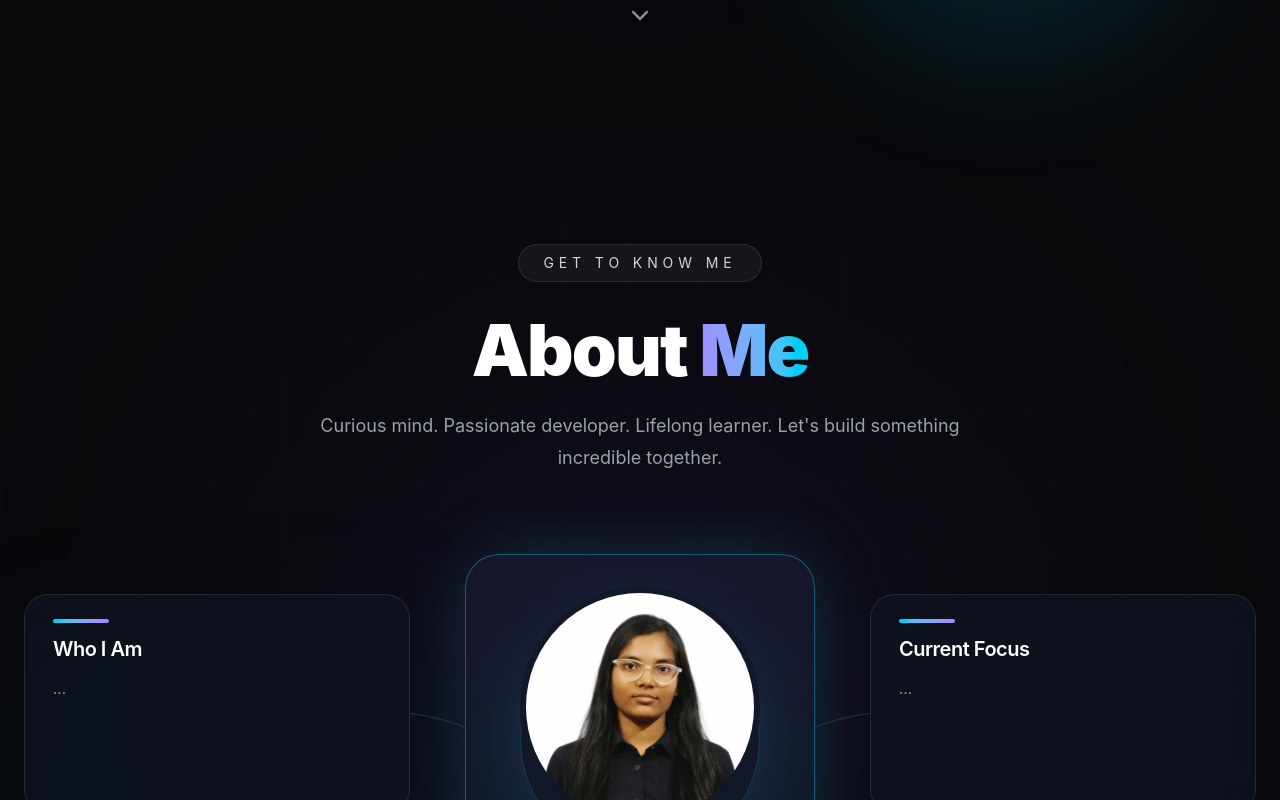
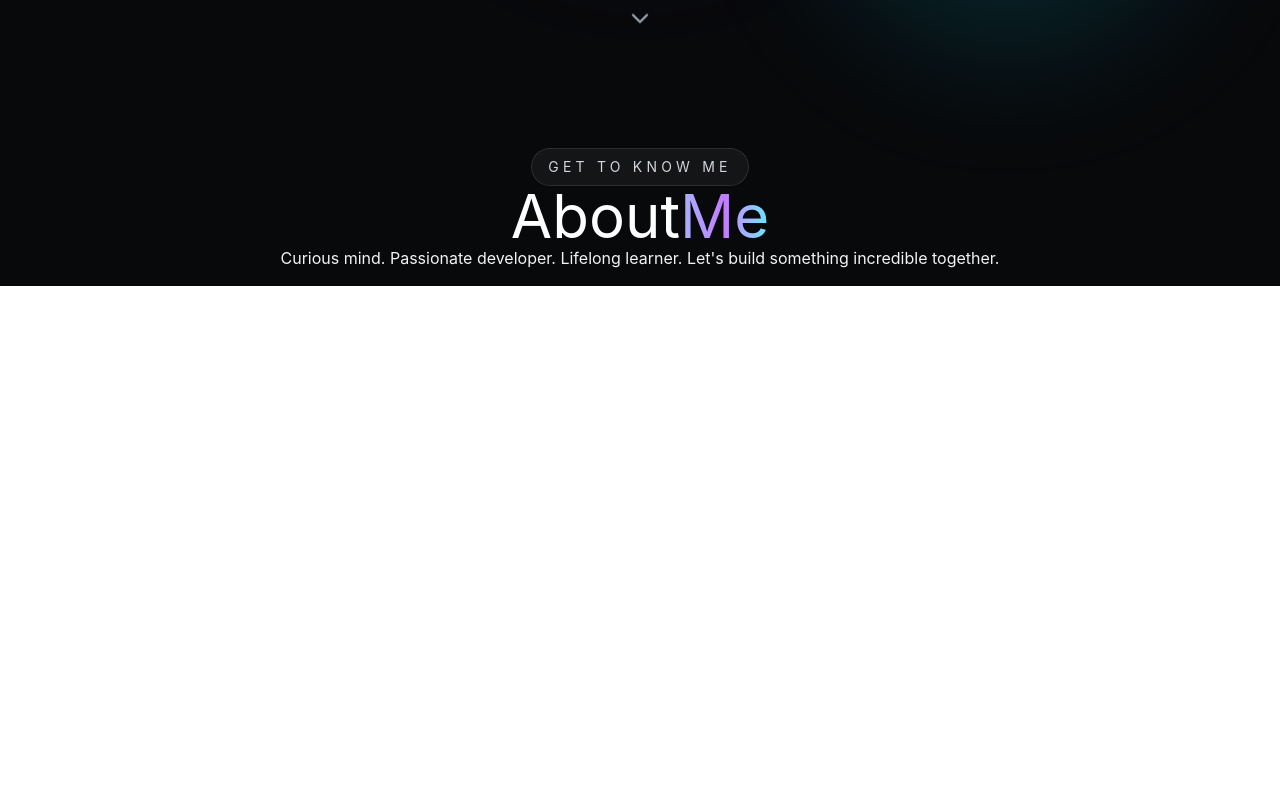
Before and after one commit to Kirti391/Portfolio-website, a React (Vite) app: page / in a window 1280 px wide. Shown: the part 760-1560 px from the top of the page. After the commit the page ends 1046 px from the top, so only its background shows below. Built offline with nearby package versions, Linux system fonts and the light colour scheme.

Commit message:
feat: redesigning About section

```diff
--- a/src/App.jsx
+++ b/src/App.jsx
@@ -1,7 +1,8 @@
 // import './App.css'
 import Navbar from './components/navbar'
 import Hero from './components/hero'
-import About from './components/about'
+// import About from './components/about'
+import About from './components/about/about'
 function App() {
 
 
@@ -11,6 +12,8 @@ function App() {
      <Navbar />
      <Hero />
      <About/>
+     {/* <About/> */}
+
      </div>
     // </>
   )
--- a/src/components/about.jsx
+++ b/src/components/about.jsx
@@ -7,9 +7,7 @@ import ConnectorLines from "./ConnectorLines";
 
 function About() {
   return (
-    <section
-      id="about"
-      className="relative overflow-hidden py-28 px-6"
+    <section id="about" className="relative py-6 px-6"
     >
       <BackgroundEffects />
 
--- /dev/null
+++ b/src/components/about/about.jsx
@@ -0,0 +1,15 @@
+import AboutHeading from "./aboutHeading";
+
+function About() {
+
+    return (
+        <section id="about" className=" relative px-6 py-4">
+            {/* <div className="relative"> */}
+                <AboutHeading />
+
+            {/* </div> */}
+        </section>
+    )
+}
+
+export default About;
--- /dev/null
+++ b/src/components/about/aboutHeading.jsx
@@ -0,0 +1,17 @@
+function AboutHeading(){
+
+return(
+    <div className="text-center">
+        <div className="uppercase border border-white/10 bg-white/5 rounded-full px-4 py-2 text-sm text-gray-300  tracking-[0.30em] inline-flex items-center ">Get To Know Me</div>
+        <h2 className="text-6xl">
+            <span className="text-white">About</span>
+            <span className="bg-gradient-to-r from-indigo-300 via-purple-400 to-cyan-300 bg-clip-text text-transparent">Me</span>
+        </h2>
+        <p>Curious mind. Passionate developer.
+        Lifelong learner. Let's build something
+        incredible together.</p>
+
+    </div>
+)
+}
+export default AboutHeading;
```
